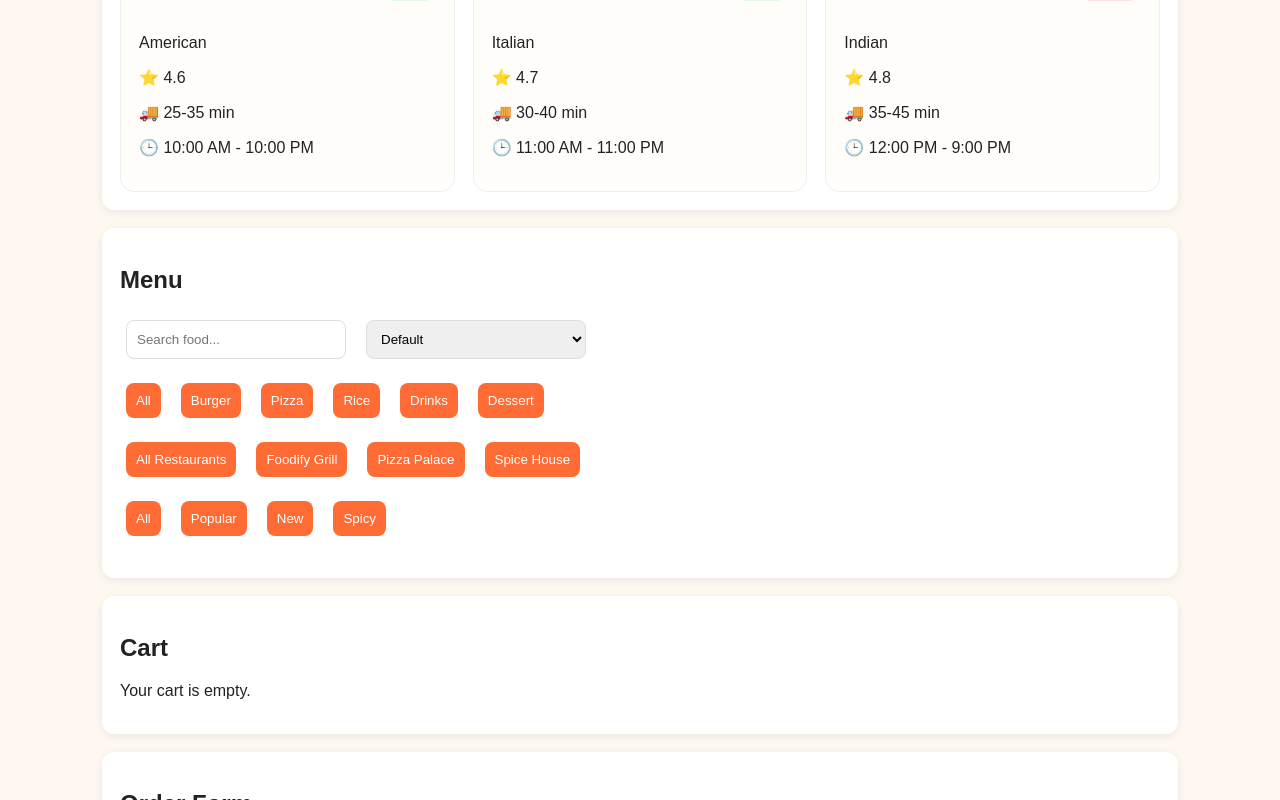
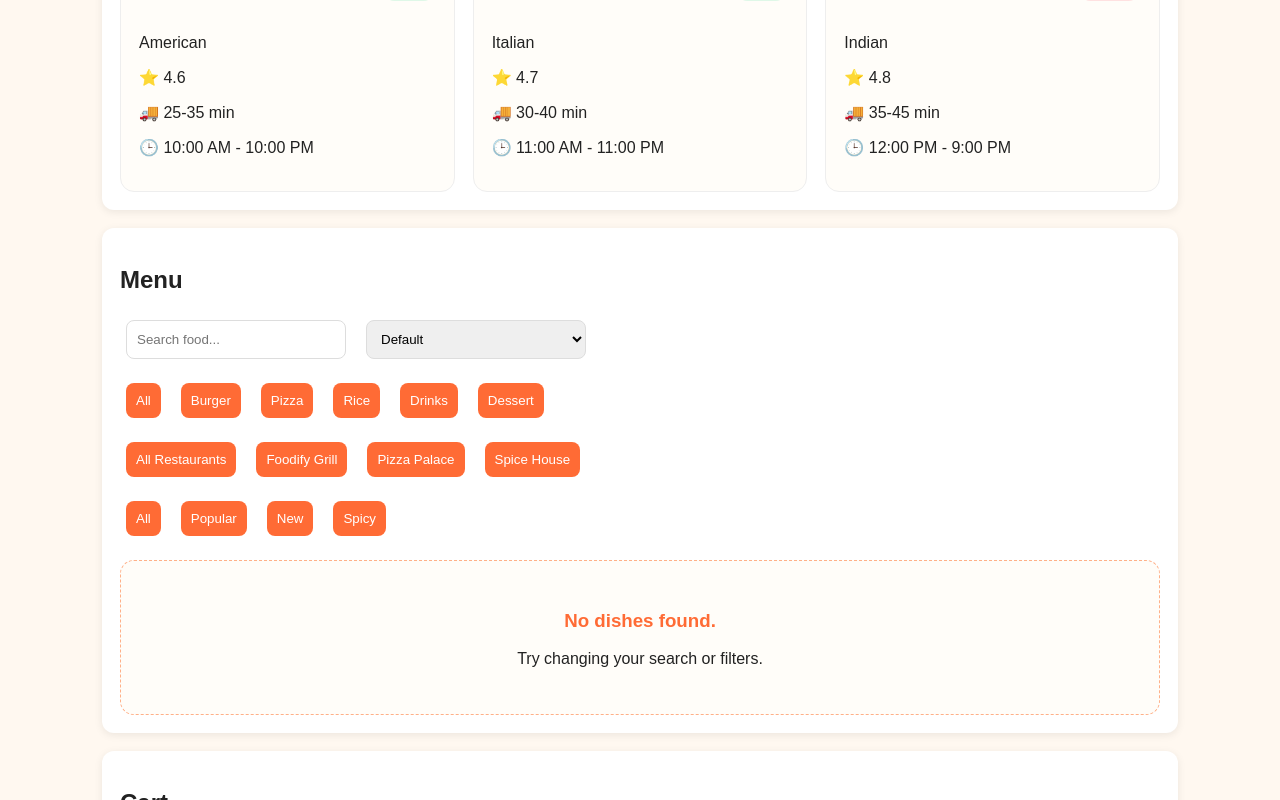
Before and after one commit to Rohit6165/foodify, a React (Vite) app: page / in a window 1280 px wide. Both pictures are taken after a click on the button "Drinks". Shown: the part 650-1450 px from the top of the page. Built offline with nearby package versions, Linux system fonts and the light colour scheme.

Commit message:
Add empty menu state

```diff
--- a/src/components/MenuSection.jsx
+++ b/src/components/MenuSection.jsx
@@ -83,6 +83,12 @@ function MenuSection({ addToCart }) {
         ))}
       </div>
 
+      {filteredFoods.length === 0 ? (
+        <div className="empty-state">
+          <h3>No dishes found.</h3>
+          <p>Try changing your search or filters.</p>
+        </div>
+      ) : (
         <div className="menu-grid">
           {filteredFoods.map((food) => (
             <div className="food-card" key={food.id}>
@@ -105,6 +111,7 @@ function MenuSection({ addToCart }) {
             </div>
           ))}
         </div>
+      )}
     </section>
   );
 }
--- a/src/index.css
+++ b/src/index.css
@@ -219,3 +219,15 @@ footer {
     font-size: 32px;
   }
 }
+.empty-state {
+  text-align: center;
+  padding: 30px;
+  background: #fffdf9;
+  border: 1px dashed #ffb088;
+  border-radius: 14px;
+  margin-top: 18px;
+}
+
+.empty-state h3 {
+  color: #ff6b35;
+}
```
Lines whose indentation alone changed are shown as unchanged.
